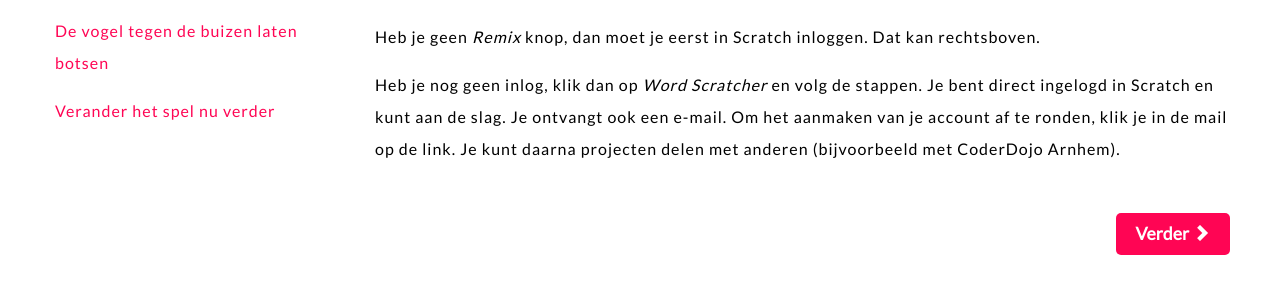
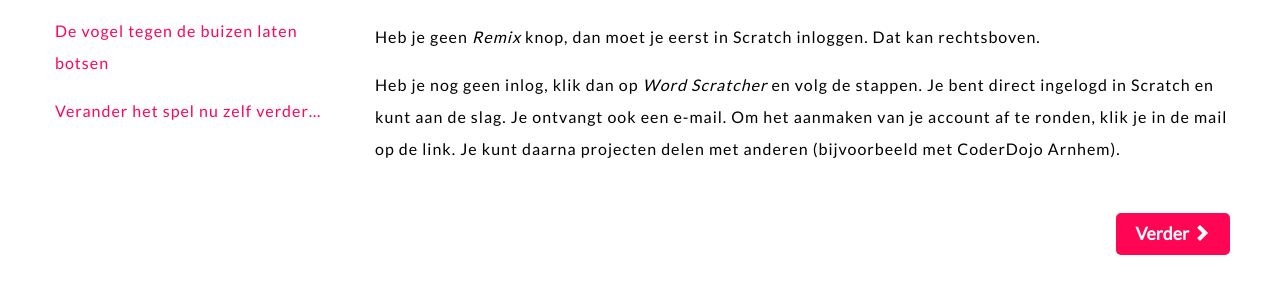
Before and after one commit to coderdojo-arnhem/coderdojo-arnhem.github.io, a Jekyll site: the page built from materiaal/scratch/flappybird.md, in a window 1280 px wide. Shown: the part 367-661 px from the top of the page. Built offline with Jekyll 4.4.1, drawn with Linux system fonts in a browser that asks for light colours; nearby versions of some CDN libraries; part of the change alters nothing that is shown.

Commit message:
Update flappybird.md

```diff
--- a/materiaal/scratch/flappybird.md
+++ b/materiaal/scratch/flappybird.md
@@ -151,11 +151,11 @@ De buis moet verdwijnen wanneer hij de rand van het scherm raakt.
 
 7. Voeg een _herhaal_ blok toe.
 
-  Zet hierbinnen een blok _verander x met `-4`_.
+    Zet hierbinnen een blok _verander x met `-4`_.
 
-  Voeg een _als `raak ik rand`_ blok toe.
+    Voeg een _als `raak ik rand`_ blok toe.
 
-  Daarbinnen het blok _verwijder deze kloon_.
+    Daarbinnen het blok _verwijder deze kloon_.
 
 Start het spel om te kijken wat er gebeurt. Zie je de buizen in beeld komen en weer verdwijnen?
 Stop het spel voordat je verder gaat.
@@ -163,7 +163,7 @@ Stop het spel voordat je verder gaat.
 
 ## De vogel tegen de buizen laten botsen
 
-Nu gaan we er voor zorgen dat flappy bird en de buizen echt op elkaar reageren. Als flappy bird tegen een buis botst dan eindigt het spel.
+Flappy Bird vliegt nu nog dwars door de buizen. Dat is niet de bedoeling. Hij moet precies door het gat tussen de buizen vliegen. Als flappy bird tegen een buis botst dan eindigt het spel.
 
 Maak linksonder in het scherm de __vogel sprite__ actief.
 
@@ -180,9 +180,9 @@ Maak linksonder in het scherm de __vogel sprite__ actief.
    Als flappy bird één van de buizen raakt dan is hij af en moet het spel stoppen.
    Voeg daarom onderaan je code een blok _Stop `all`_ toe.
 
-Start het spel om te kijken wat er gebeurt. Hoe lang lukt het jou om flappy bird tussen de buizen door te laten vliegen?
+Gefeliciteerd! Je basisspel is helemaal af. Hoe lang lukt het jou om flappy bird tussen de buizen door te laten vliegen?
 
-## Verander het spel nu verder
+## Verander het spel nu zelf verder...
 
 ...dat je een punt krijgt wanneer er een nieuwe buis verschijnt (hint: maak een variabele met de naam punten),
 
@@ -192,9 +192,9 @@ Start het spel om te kijken wat er gebeurt. Hoe lang lukt het jou om flappy bird
 
 ...of maak je spel zo dat de vogel de bovenkant en onderkant van het scherm niet mag raken,
 
-...of zorg er voor dat de buizen steeds sneller gaan bewegen (of langzamer als je het te moeilijk vindt!)
+...of zorg er voor dat de buizen steeds sneller gaan bewegen (of langzamer als je het te moeilijk vindt!),
 
-...of kies een andere achtergrond, misschien wel een achtergrond met “game over” die tevoorschijn komt als het spel afgelopen is,
+...of kies een andere achtergrond of een nieuwe/extra achtergrond met “game over” dat tevoorschijn komt als het spel afgelopen is,
 
 ...of wat je zelf nog voor leuke dingen kunt bedenken!
 
```
